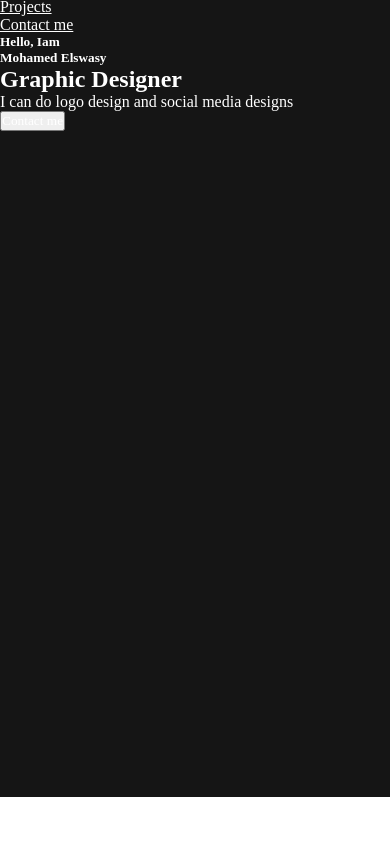
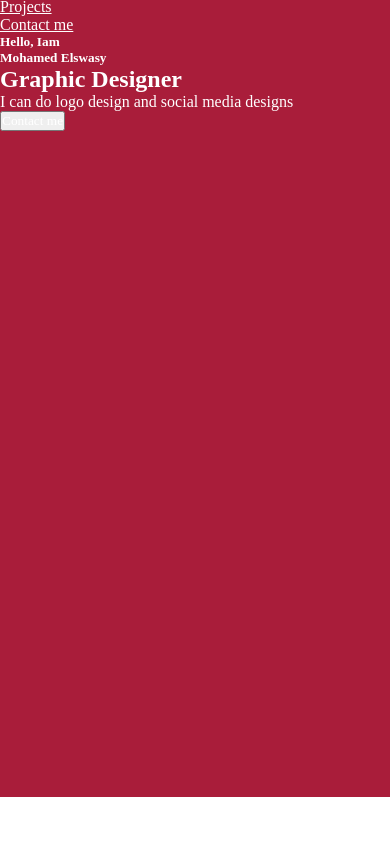
Before and after one commit to mohamedhader/mohamedkhalifa, a plain HTML site: page index.html in a window 390 px wide. Shown: the part 47-913 px from the top of the page. Drawn offline with Linux system fonts and the light colour scheme.

Commit message:
Update style.css

```diff
--- a/khalifa_css/style.css
+++ b/khalifa_css/style.css
@@ -17,7 +17,7 @@ body{
 }
 @media(max-width:582px){
     .main{
-        background-color: var(--main-color);
+        background-color: var(--second--color);
         height: 100%;
         width: 100%;
     }
```
